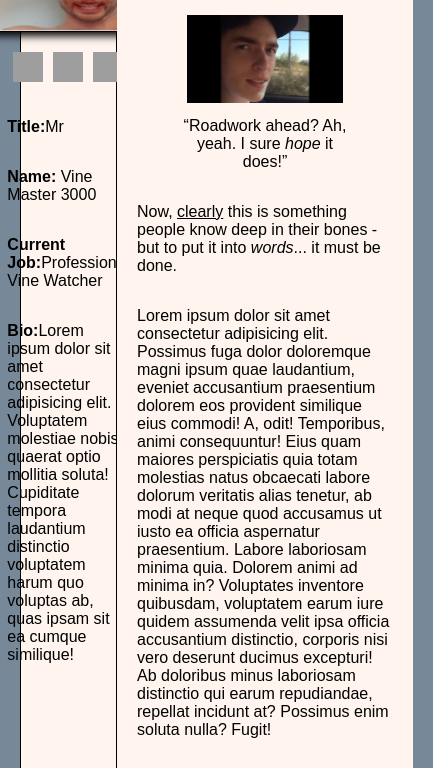
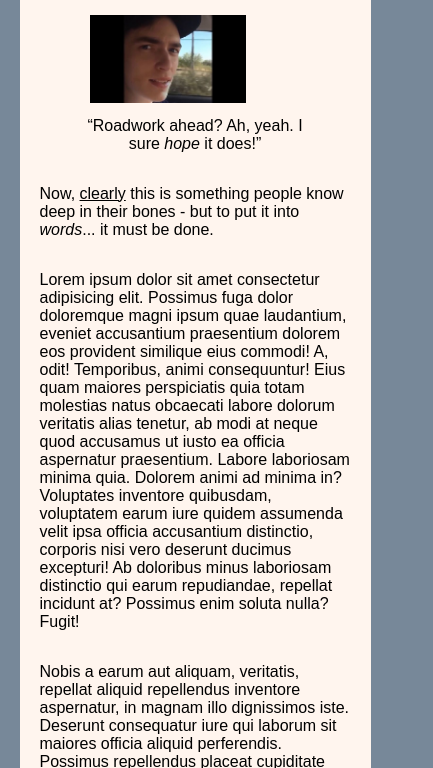
Before and after one commit to Brookcie1000/PureHTML-Blog, a website: page Blog Posts/Blog1.html in a window 390 px wide. Shown: the part 231-999 px from the top of the page, 433 px wide, since content can reach past the window. Drawn offline with Linux system fonts and the light colour scheme; grey boxes are pictures that could not be loaded.

Commit message:
Asjusted ;ayout to media query for the blog pages.

```diff
--- a/css/page-layout-blog.css
+++ b/css/page-layout-blog.css
@@ -1,3 +1,136 @@
+.page-layout {
+    display: grid;
+    grid-template-columns: 100vw;
+    grid-template-rows: 80px auto auto auto 50px;
+    /*border: 1px dashed green;*/
+    grid-template-areas:
+    "head"
+    "cont"
+    "bttn"
+    "auth"
+    "foot"
+
+}
+
+body {
+    margin: 0;
+    background-color: lightslategrey;
+    font-family: Arial, Helvetica, sans-serif;
+
+}
+
+.box {
+    display:flex;
+    /*border: 1px dashed red;*/
+    align-items: center;
+    justify-content: center;
+
+}
+
+#author {
+    justify-content: flex-start;
+    margin-left: 5vw;
+    margin-right: 5vw;
+    display: flex;
+    flex-direction: column;
+    padding: 20px;
+    row-gap: 20px;
+    grid-area: auth;
+    background-color: seashell;
+    border: 1px solid black;
+
+}
+
+#author-social {
+    display: flex;
+    justify-content: space-evenly;
+    gap: 10px;
+
+}
+
+#author-photo {
+    height: 160px;
+    width: 160px;
+    box-shadow: 0 4px 8px 0 black;
+    transition: 0.3s;
+    border: 1px solid black;
+
+}
+
+#author-bio {
+    display: flex;
+    flex-direction: column;
+    align-items: start;
+
+}
+
+#content {
+    background-color: seashell;
+    display: grid;
+    grid-template-columns: auto;
+    grid-template-rows: 80px 40px auto;
+    grid-template-areas:
+    "title"
+    "sub-title"
+    "txt";
+    padding: 20px;
+    grid-area: cont;
+    margin-right: 5vw;
+    margin-left: 5vw;
+
+}
+
+#title {
+    grid-area: title;
+
+}
+
+#sub-title {
+    grid-area: sub-title;
+
+}
+
+#txt {
+    grid-area: txt;
+    display: flex;
+    flex-direction: column;
+
+}
+
+#next-button {
+    display: flex;
+    padding: 20px;
+    justify-content: right;
+    background-color: seashell;
+    grid-area: bttn;
+    margin-right: 5vw;
+    margin-left: 5vw;
+
+}
+
+.white-to-black:hover {
+    color: black;
+
+}
+
+.white-to-black {
+    color: seashell;
+    text-decoration: none;
+
+}
+
+.black-to-grey:hover {
+    color: lightslategrey;
+
+}
+
+.black-to-grey {
+    color: black;
+    text-decoration: none;
+
+}
+
+@media (min-width: 768px) {
     .page-layout {
         display: grid;
         grid-template-columns: 30vw auto auto auto;
@@ -125,3 +258,5 @@ body {
         text-decoration: none;
 
     }
+
+}
```
Lines whose indentation alone changed are shown as unchanged.
